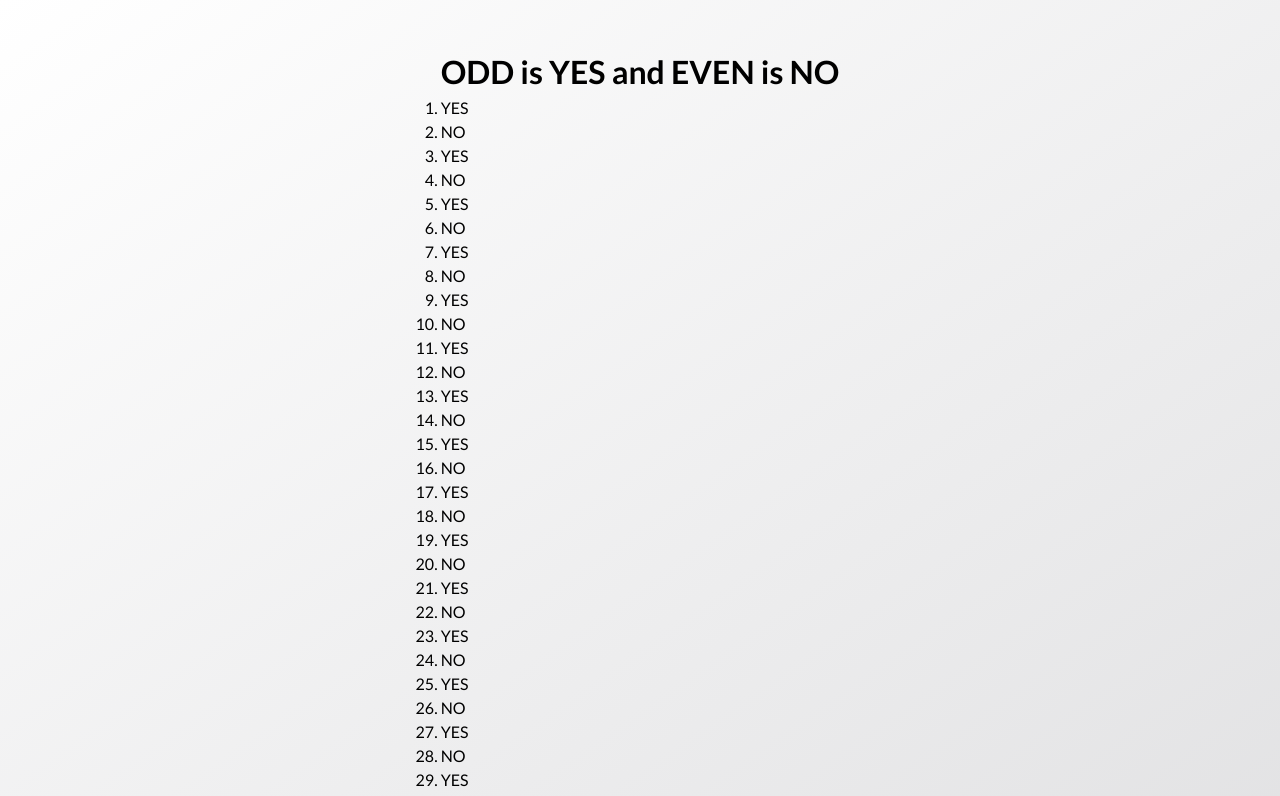
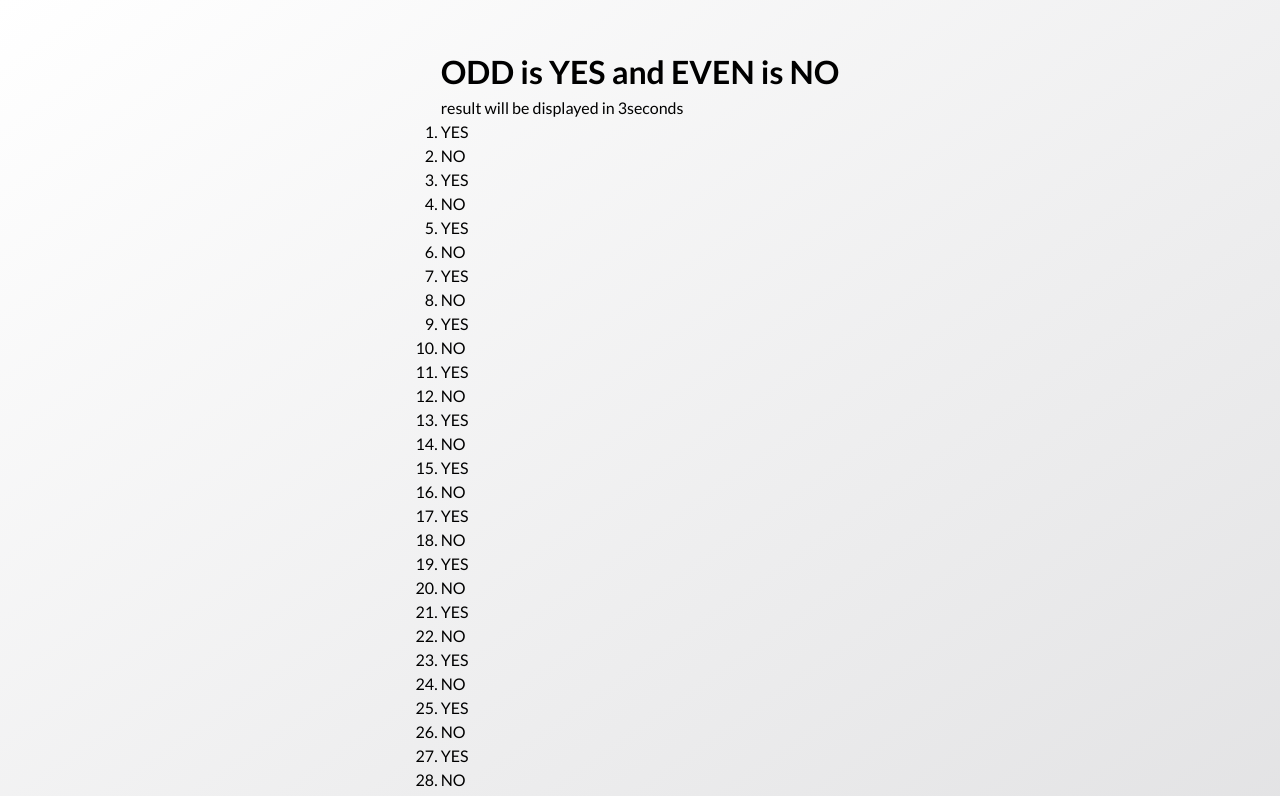
Before and after one commit to ccanyanwu/IGhub-Frontend-Assignment-, a plain HTML site: page index.html in a window 1280 px wide. Shown: the top 796 px of the page. Drawn offline with Linux system fonts and the light colour scheme.

Commit message:
Set delay

```diff
--- a/eoo.js
+++ b/eoo.js
@@ -5,7 +5,7 @@ const form = document.querySelector('#form'),
       btn = document.querySelector('#submit');
 
  //add a submit event listener to the dom
- document.addEventListener('DOMContentLoaded', validateNumber);
+ document.addEventListener('DOMContentLoaded', setTimeout(validateNumber, 3000) );
 
  //validate number function
  function validateNumber(){
--- a/index.html
+++ b/index.html
@@ -16,6 +16,7 @@
   <!--ordered list -->
   <ol>
     <h1>ODD is YES and EVEN is NO</h1>
+    <p>result will be displayed in 3seconds </p>
   </ol>
   <!--scripts -->
 
```
